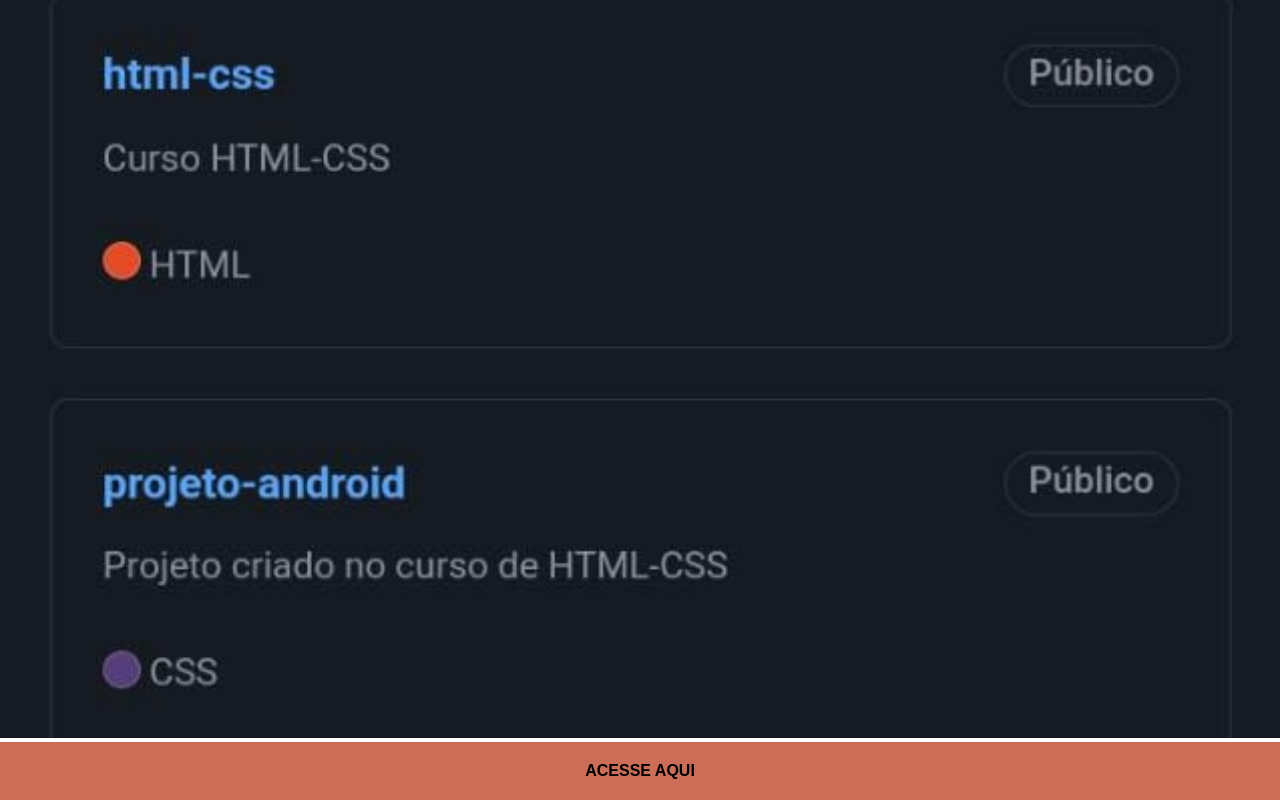
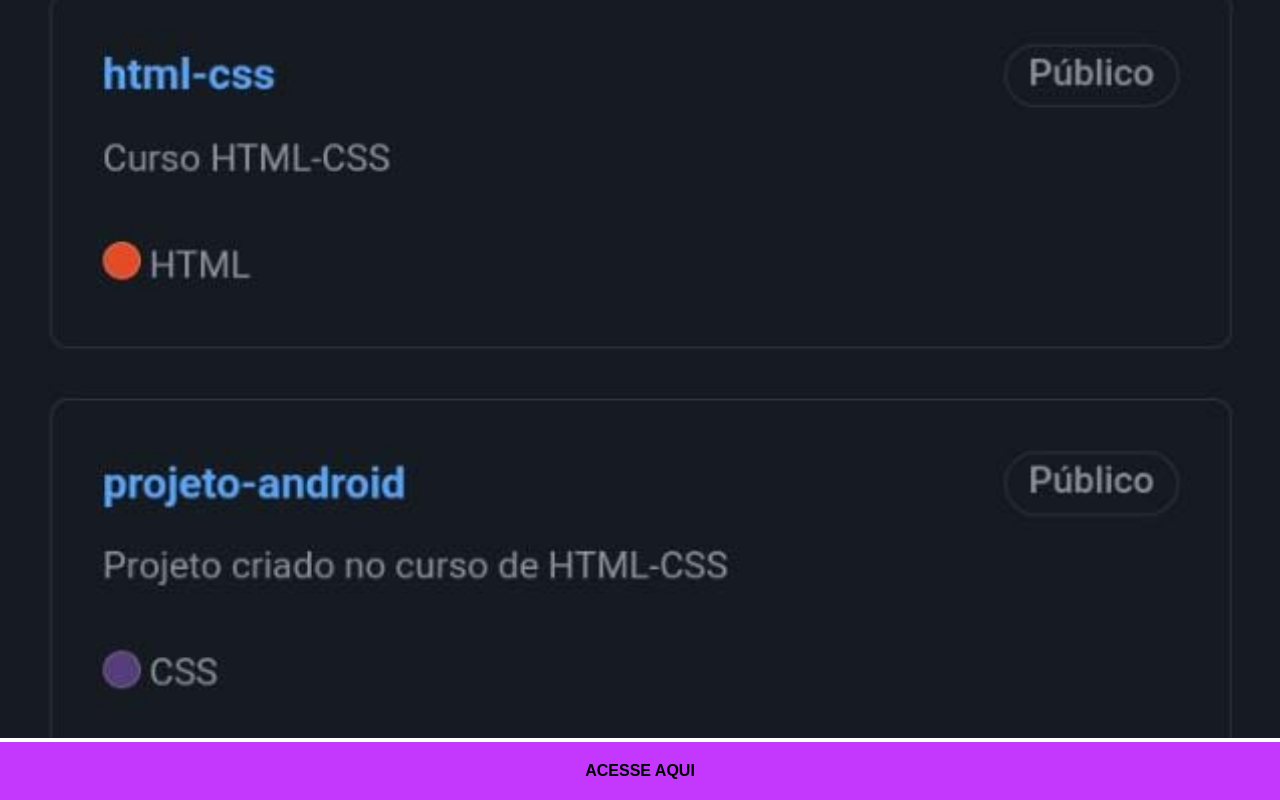
Before and after one commit to rafaelaleodoro/projeto-social, a plain HTML site: page github.html in a window 1280 px wide. Shown: the part 1834-2634 px from the top of the page. Drawn offline with Linux system fonts and the light colour scheme.

Commit message:
atualização projeto social
atualização de cor do botão ''ACESSE AQUI''

```diff
--- a/estilo/social.css
+++ b/estilo/social.css
@@ -17,7 +17,7 @@
 
         a{
             display: block;
-            background-color: #CC6D58;
+            background-color: #b70afcd0;
             color: black;
             padding: 20px;
             text-align: center;
@@ -25,5 +25,5 @@
             text-decoration: none;
         }
         a:hover{
-            background-color: #E18777;
+           background-color:  #dc09e0ca ;
         }
```
